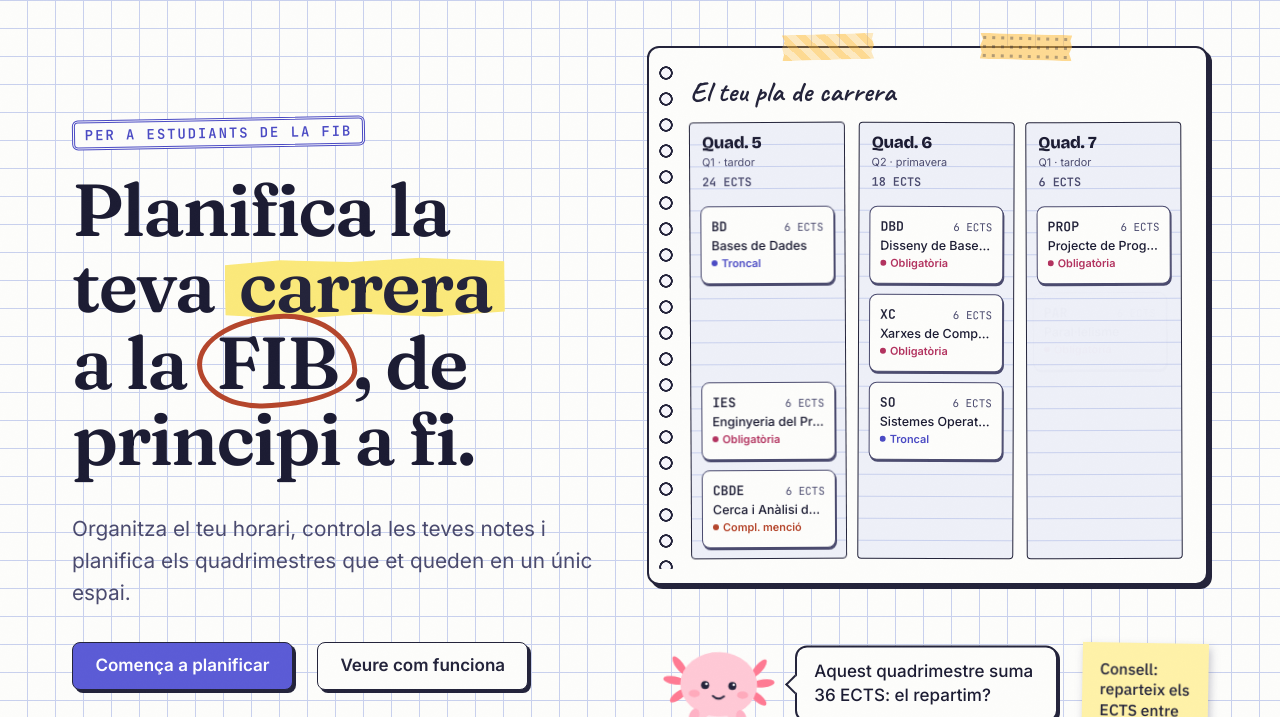
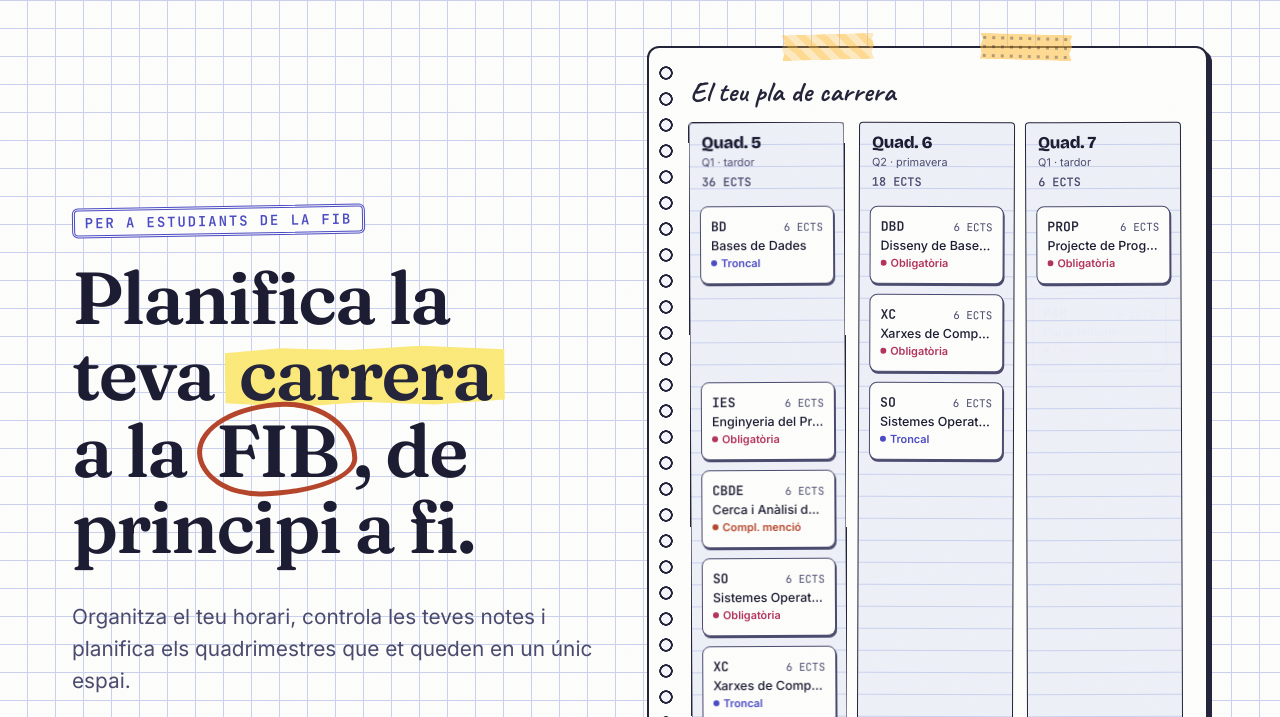
Before and after one commit to felipenugo/gps-agile-landing-page, a plain HTML site: page index.html in a window 1280 px wide. Shown: the part 83-800 px from the top of the page. Drawn offline with nearby package versions, Linux system fonts and the light colour scheme; animation ran at ten frames a second.

Commit message:
Merge landing edits: 36 ECTS mock planner, fix scenario init order
Co-Authored-By: Claude Sonnet 5.5 <noreply@anthropic.com>

```diff
--- a/index.html
+++ b/index.html
@@ -1751,7 +1751,7 @@ button { cursor: pointer; }
         <div class="pl-board" role="img" data-t-aria="planner.aria" aria-label="Maqueta del planificador de carrera: tres quadrimestres en columnes amb assignatures d'exemple. Una assignatura del Quad. 5 es mou al Quad. 7 per alleugerir la càrrega.">
               <!-- Quad. 5 (Q1) -->
               <div class="pl-col">
-                <div class="pl-colhead"><span class="pl-q" data-t="planner.q1">Quad. 5</span><span class="pl-per" data-t="planner.p1">Q1 · tardor</span><span class="pl-sum" data-t="planner.q1ects">24 ECTS</span></div>
+                <div class="pl-colhead"><span class="pl-q" data-t="planner.q1">Quad. 5</span><span class="pl-per" data-t="planner.p1">Q1 · tardor</span><span class="pl-sum" data-t="planner.q1ects">36 ECTS</span></div>
                 <div class="pl-card pl-card--tr">
                   <div class="pl-row"><span class="pl-code">BD</span><span class="pl-ects" data-t="planner.ects6">6 ECTS</span></div>
                   <span class="pl-name" data-t="planner.bd">Bases de Dades</span>
@@ -1772,6 +1772,16 @@ button { cursor: pointer; }
                   <div class="pl-row"><span class="pl-code">CBDE</span><span class="pl-ects" data-t="planner.ects6">6 ECTS</span></div>
                   <span class="pl-name" data-t="planner.cbde">Cerca i Anàlisi de Dades</span>
                   <span class="pl-type" data-t="planner.compl">Compl. menció</span>
+                </div>
+                <div class="pl-card pl-card--ob">
+                  <div class="pl-row"><span class="pl-code">SO</span><span class="pl-ects" data-t="planner.ects6">6 ECTS</span></div>
+                  <span class="pl-name">Sistemes Operatius</span>
+                  <span class="pl-type" data-t="planner.obligatoria">Obligatòria</span>
+                </div>
+                <div class="pl-card pl-card--tr">
+                  <div class="pl-row"><span class="pl-code">XC</span><span class="pl-ects" data-t="planner.ects6">6 ECTS</span></div>
+                  <span class="pl-name">Xarxes de Computadors</span>
+                  <span class="pl-type" data-t="planner.troncal">Troncal</span>
                 </div>
               </div>
 
@@ -2630,7 +2640,7 @@ Object.assign(T.ca, {
     p1: "Q1 · tardor",
     p2: "Q2 · primavera",
     p3: "Q1 · tardor",
-    q1ects: "24 ECTS",
+    q1ects: "36 ECTS",
     q2ects: "18 ECTS",
     q3ects: "6 ECTS",
     ects6: "6 ECTS",
@@ -3261,7 +3271,7 @@ Object.assign(T.ca, {
     Array.prototype.forEach.call(host.querySelectorAll('[data-sc]'), function (n) {
       n.hidden = n.getAttribute('data-sc') !== s;
     });
-    if (typeof renderScenario === 'function') renderScenario(s);
+    if (typeof renderScenario === 'function' && SCEN) renderScenario(s);
   }
   if (scBtns.length) {
     roving(scBtns, 'aria-checked', function (i, b) { setScenario(b.getAttribute('data-sc-set')); });
```
